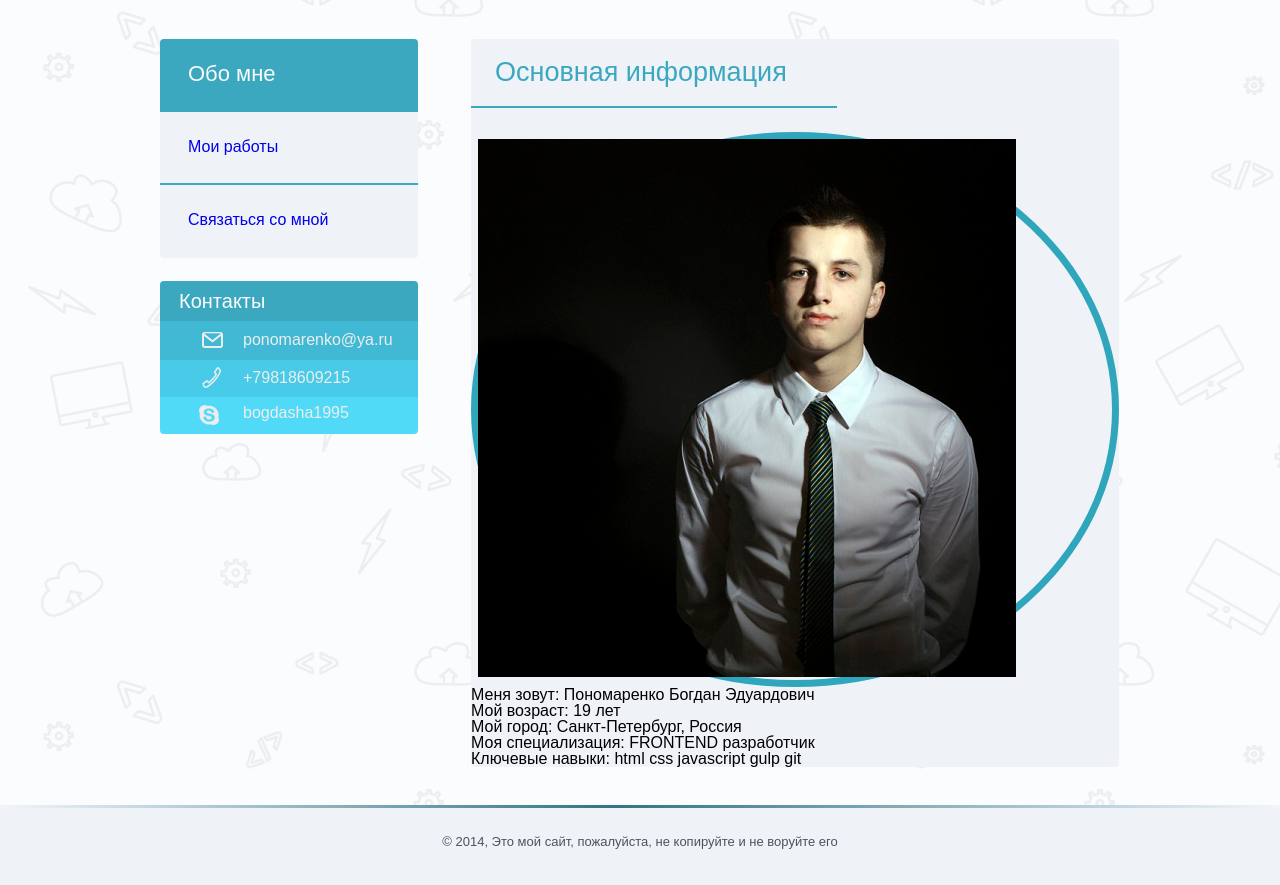
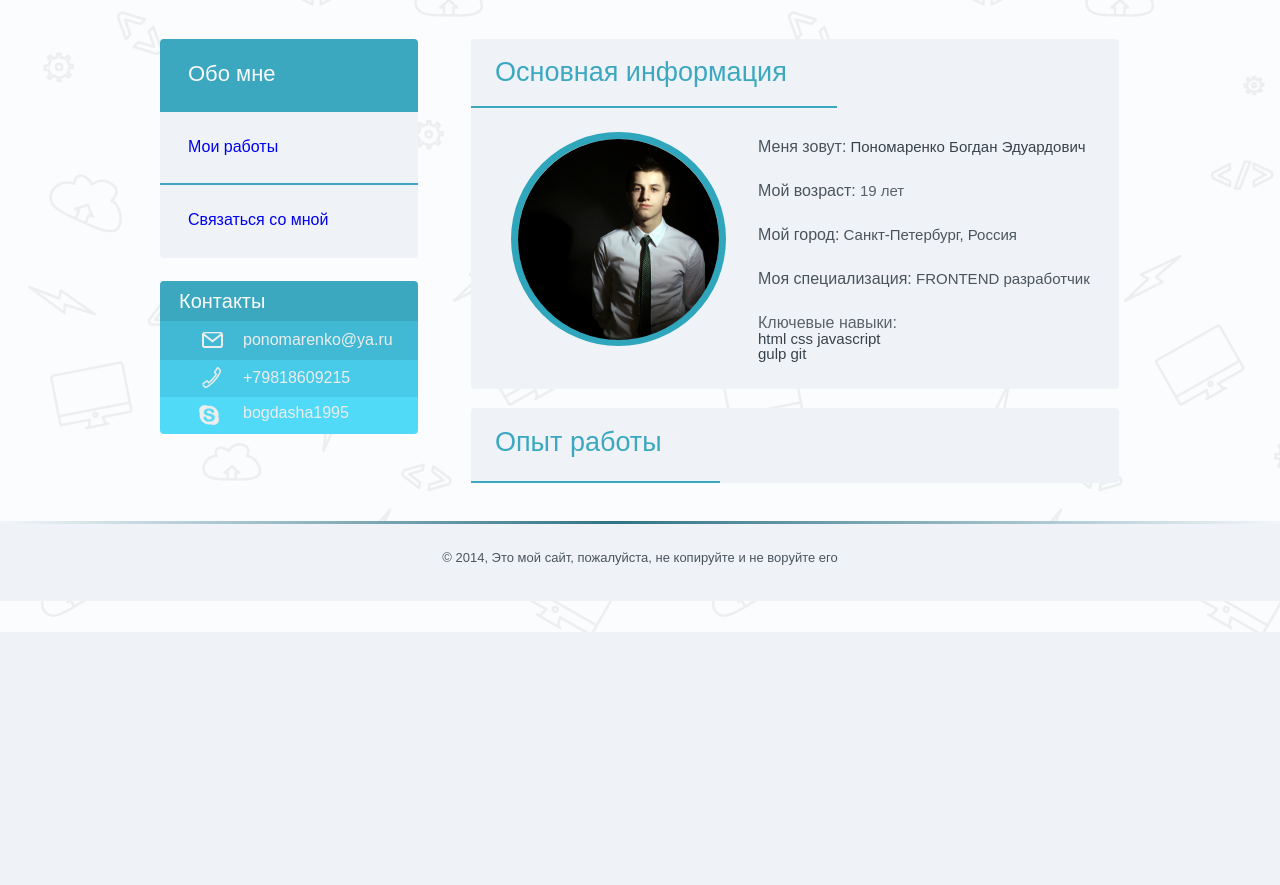
Before and after one commit to bogdan1995/loft-blog-homework1, a PHP site: page / in a window 1280 px wide. Shown: the part 168-1053 px from the top of the page. After the commit the page ends 733 px from the top, so only its background shows below. Run offline with PHP 8.4, Linux system fonts and the light colour scheme.

Commit message:
commit 5

```diff
--- a/proj/css/style.css
+++ b/proj/css/style.css
@@ -329,14 +329,68 @@ article, aside, details, figcaption, figure, footer, header, hgroup, main, menu,
   margin-top: 24px;
 }
 
-/* line 25, ../sass/layouts/_right-column.scss */
+/* line 24, ../sass/layouts/_right-column.scss */
+.main-information {
+  overflow: hidden;
+}
+/* line 26, ../sass/layouts/_right-column.scss */
 .main-information .avatar {
+  margin: 0 32px 31px 40px;
+  float: left;
   border-radius: 50%;
   border: 7px solid #30a6bd;
+  width: 201px;
+  height: 200px;
 }
-/* line 28, ../sass/layouts/_right-column.scss */
+/* line 33, ../sass/layouts/_right-column.scss */
 .main-information .avatar img {
   max-width: 100%;
+  border-radius: 50%;
+}
+/* line 38, ../sass/layouts/_right-column.scss */
+.main-information .about {
+  margin-top: 7px;
+}
+/* line 40, ../sass/layouts/_right-column.scss */
+.main-information .about .about-items {
+  margin-bottom: 28px;
+  color: #37424D;
+  font-size: 15px;
+  font-weight: 300;
+}
+/* line 45, ../sass/layouts/_right-column.scss */
+.main-information .about .about-items:nth-child(2) {
+  color: #5A636B;
+}
+/* line 48, ../sass/layouts/_right-column.scss */
+.main-information .about .about-items:nth-child(3), .main-information .about .about-items:nth-child(4) {
+  color: #4A545D;
+}
+/* line 51, ../sass/layouts/_right-column.scss */
+.main-information .about .about-items:nth-child(5) strong {
+  color: #5A636B;
+}
+/* line 58, ../sass/layouts/_right-column.scss */
+.main-information .about .about-items strong {
+  color: #4A545D;
+  font-size: 16px;
+  font-weight: 500;
+}
+
+/* line 72, ../sass/layouts/_right-column.scss */
+.job {
+  margin-top: 19px;
+  background-color: #EFF3F7;
+  border-radius: 4px;
+}
+/* line 77, ../sass/layouts/_right-column.scss */
+.job .job-name {
+  color: #3BA8C0;
+  font-size: 27px;
+  font-weight: 300;
+  padding: 21px 0 25px 24px;
+  border-bottom: 2px solid #3BA8C0;
+  width: 225px;
 }
 
 /* line 4, ../sass/layouts/_container.scss */
--- a/proj/index.html
+++ b/proj/index.html
@@ -55,22 +55,40 @@
 					</div>
 					<div class="about">
 						<ul>
-							<li><strong>Меня зовут:</strong> Пономаренко Богдан Эдуардович</li>
-							<li><strong>Мой возраст:</strong> 19 лет</li>
-							<li><strong>Мой город:</strong> Санкт-Петербург, Россия</li>
-							<li><strong>Моя специализация:</strong> FRONTEND разработчик</li>
-							<li><strong>Ключевые навыки:</strong>
-								<span>html</span>
-								<span>css</span>
-								<span>javascript</span>
-								<span>gulp</span>
-								<span>git</span>
+							<li class="about-items"><strong>Меня зовут:</strong> Пономаренко Богдан Эдуардович</li>
+							<li class="about-items"><strong>Мой возраст:</strong> 19 лет</li>
+							<li class="about-items"><strong>Мой город:</strong> Санкт-Петербург, Россия</li>
+							<li class="about-items"><strong>Моя специализация:</strong> FRONTEND разработчик</li>
+							<li class="about-items"><strong>Ключевые навыки:</strong>
+								<div class="skills">
+									<span id="html">html</span>
+									<span id="css">css</span>
+									<span id="js">javascript</span><br>
+									<span id="gulp">gulp</span>
+									<span id="git">git</span>
+								</div>
 							</li>
 						</ul>
 					</div>
 				</div>
 			</div>
-			<div class="job"></div>
+			<div class="job">
+				<div class="job-name">
+					Опыт работы
+				</div>
+				<div class="job-information">
+					<ul class="job-list">
+						<li class="job-items">
+							<p></p>
+							<p></p>
+						</li>
+						<li class="job-items">
+							<p></p>
+							<p></p>
+						</li>
+					</ul>
+				</div>
+			</div>
 			<div class="education"></div>
 		</div>
 	</div>
--- a/proj/sass/layouts/_right-column.scss
+++ b/proj/sass/layouts/_right-column.scss
@@ -22,15 +22,64 @@
 }
 
 .main-information {
+	overflow: hidden;
 	.avatar {
+		margin: 0 32px 31px 40px;
+		float: left;
 		border-radius: 50%;
 		border: 7px solid #30a6bd;
+		width: 201px;
+		height: 200px;
 		img {
 			max-width: 100%;
+			border-radius: 50%;
+		}
+	}
+	.about {
+		margin-top: 7px;
+		.about-items{
+			margin-bottom: 28px;
+			color: #37424D;
+			font-size: 15px;
+			font-weight: 300;
+			&:nth-child(2) {
+				color: #5A636B;
+			}
+			&:nth-child(3), &:nth-child(4) {
+				color: #4A545D;
+			}
+			&:nth-child(5) strong {
+				color: #5A636B;
+			}
+			&:nth-child(5) {
+
+			}
+
+			strong {
+				color: #4A545D;
+				font-size: 16px;
+				font-weight: 500;
+			}
 		}
 	}
 }
 
 .job, .education  {
 	// height: 242px;
+
 }
+
+.job {
+	// height: 242px;
+	margin-top: 19px;
+	background-color: #EFF3F7;
+	border-radius: 4px;
+	.job-name {
+		color: #3BA8C0;
+		font-size: 27px;
+		font-weight: 300;
+		padding: 21px 0 25px 24px;
+		border-bottom: 2px solid #3BA8C0;
+		width: 225px;
+	}
+}
```
